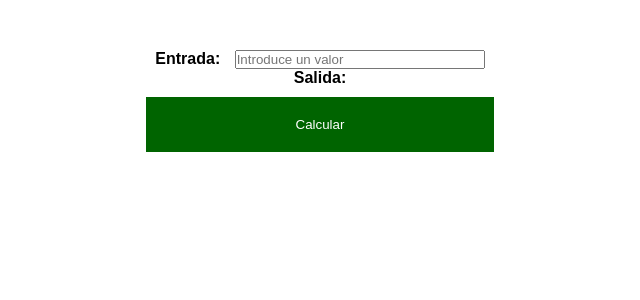
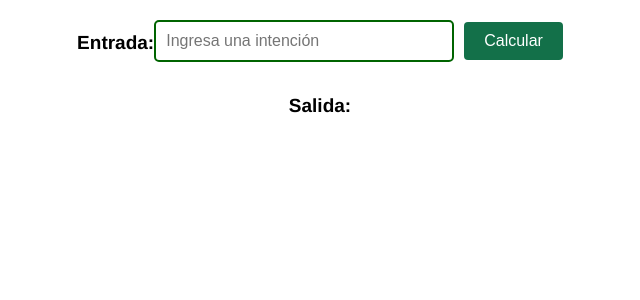
Before and after one commit to INF225-2023-2-P201/01-caturros, a PHP site: page /index.php in a window 1280 px wide. Shown: the part 80-380 px from the top of the page, without its empty margins (320-960 px from the left). Run offline with PHP 8.4, Linux system fonts and the light colour scheme.

Commit message:
nuevo index

```diff
--- a/header.php
+++ b/header.php
@@ -37,41 +37,59 @@ if (isset($_SESSION['id'])) {
         }
         .header {
             background-color: #137049;
-            padding: 10px; /* Ajusta el relleno del header según tus necesidades */
+            padding: 10px;
             display: flex;
-            justify-content: space-between; /* Espacia los elementos alrededor del header */
-            align-items: center; /* Centra verticalmente los elementos en el header */
+            justify-content: space-between;
+            align-items: center;
             border-bottom: 2px solid #B0FEA5;
         }
         .container{
-          text-align: center;
-          justify-content: center;
-          align-items: center;
+            text-align: center;
+            margin-top: 20px;
+            display: flex;
+            flex-direction: column; /* Establece la dirección de los elementos como columna */
+            align-items: center; /* Centra los elementos horizontalmente */
         }
-        .entrada-label {
+        .input-group {
+            display: flex;
+            margin-bottom: 10px;
+            align-items: center;
+        }
+        .entrada-label,
+        .salida-label {
+          margin-top: 5px;
+          font-family: 'Helvetica';
           font-weight: bold;
-          margin-top: 10px;
+          font-size: 19px;
         }
         .entrada-input {
-          width: 250px;
-          margin-left: 10px;
-          margin-top: 50px;
+            padding: 10px;
+            width: 300px;
+            border: 2px solid #006400; /* Borde gris */
+            border-radius: 5px; /* Esquinas redondeadas */
+            font-size: 16px; /* Tamaño del texto */
+            box-sizing: border-box; /* Incluye el padding y borde en el ancho total */
         }
-        .salida-label {
-          font-weight: bold;
-          margin-top: 10px;
+        .entrada-input:focus {
+            outline: none; /* Elimina el contorno predeterminado al hacer clic en la caja de texto */
+            border: 3px solid #4CAF50; /* Cambia el borde al hacer clic en la caja de texto */
         }
         .salida-output {
           color: black;
           margin-top: 100px;
         }
         .calcular-button {
-          background-color: #006400;
-          color: white;
-          border: none;
-          padding: 20px 150px;
-          cursor: pointer;
-          margin-top: 10px;
+            background-color: #137049;
+            color: white;
+            padding: 10px 20px;
+            font-size: 16px;
+            border: none;
+            border-radius: 4px;
+            cursor: pointer;
+            margin-left: 10px;
+        }
+        .calcular-button:hover {
+            background-color: #45a049;
         }
     </style>
 </head>
--- a/index.php
+++ b/index.php
@@ -2,17 +2,14 @@
 <?php include 'header.php'; ?>
 
   <div class="container">
-      <label for="entrada" class="entrada-label">Entrada:</label>
-      <input type="text" id="entrada" name="entrada" class="entrada-input" placeholder="Introduce un valor">
-
-      <br>
-
-      <label for="salida" class="salida-label">Salida:</label>
-      <output id="salida" name="salida" class="salida-output"></output>
-
-      <br>
-
-      <button onclick="calcularResultado()" class="calcular-button">Calcular</button>
+    <div class="input-group">
+        <label for="entrada" class="entrada-label">Entrada:</label>
+        <input type="text" id="entrada" name="entrada" class="entrada-input" placeholder="Ingresa una intención">
+        <button onclick="calcularResultado()" class="calcular-button">Calcular</button>
+    </div>
+    <br>
+    <label for="salida" class="salida-label">Salida:</label>
+    <output id="salida" name="salida" class="salida-output"></output>
 
   </div>
       <script>
```
